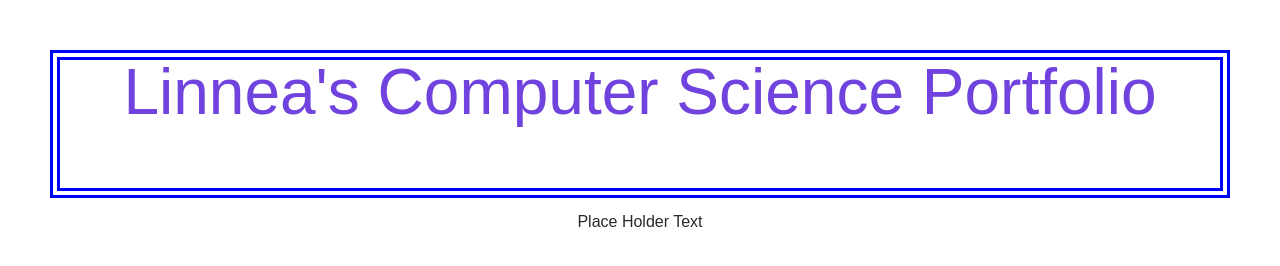
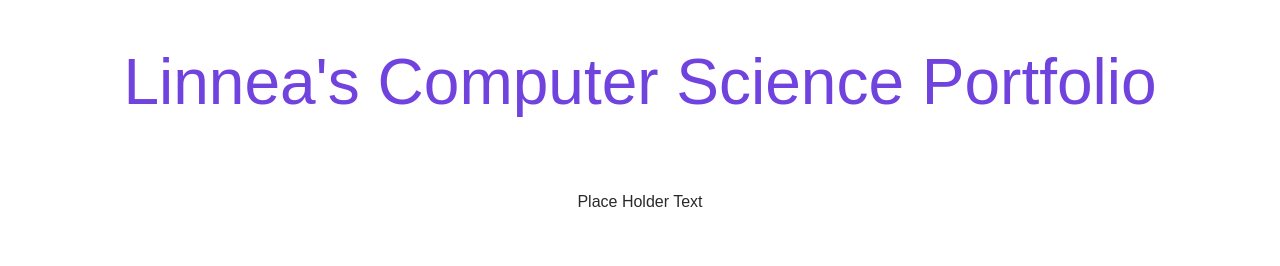
Before and after one commit to LinneaXiaoXiang/LinneaXiaoXiang.github.io, a plain HTML site: page index.html in a window 1280 px wide. Drawn offline with Linux system fonts and the light colour scheme.

Commit message:
Remove Border to try to put in css file

```diff
--- a/index.html
+++ b/index.html
@@ -7,7 +7,7 @@
   </head>
   <body class="index">
     <div id="main" role="main">
-      <h1 style="text-align: center; border: 10px; border-style: double; border-color: blue; padding: 0 0 1em 0;"> Linnea's Computer Science Portfolio </h1>
+      <h1 style="text-align: center; padding: 0 0 1em 0;"> Linnea's Computer Science Portfolio </h1>
       <br>
       <p style="text-align: center;">Place Holder Text</p>
     </div>
```
